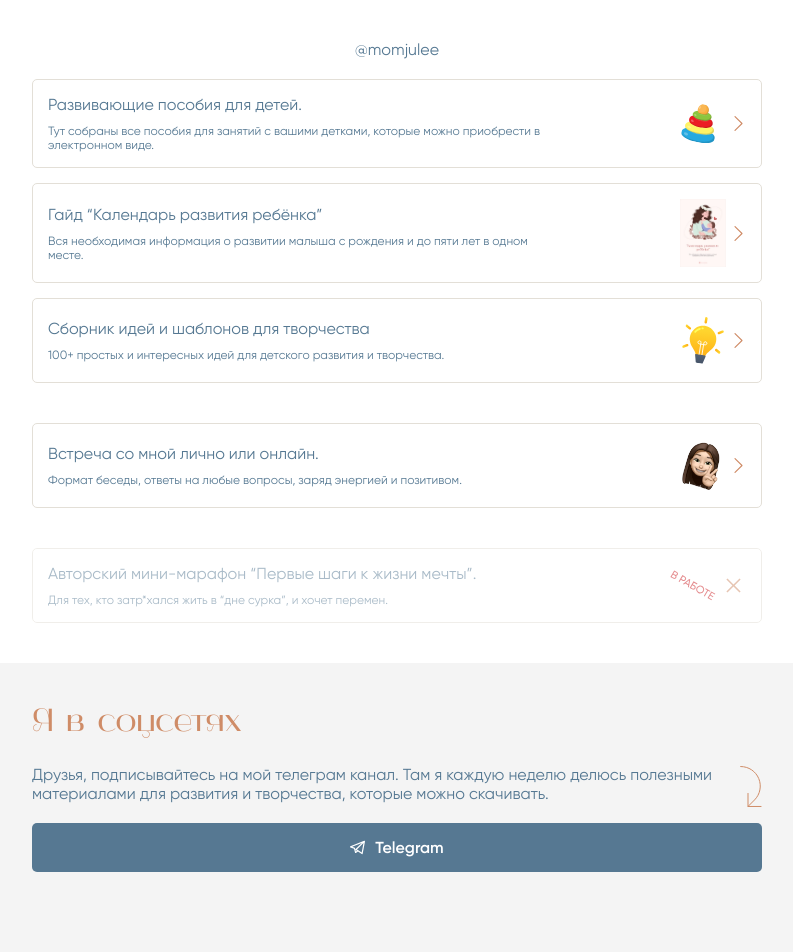
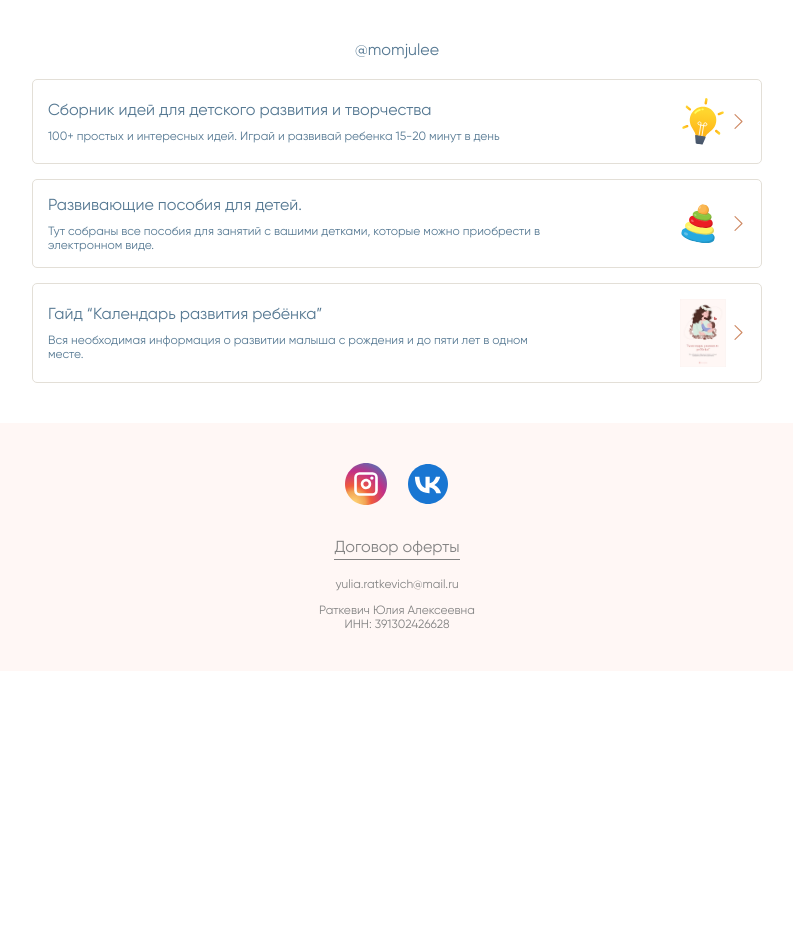
Before and after one commit to ratkevichnikita/julwebsite, a React (Create React App) app: page / in a window 1280 px wide. Shown: the top 952 px of the page, without its empty margins (243-1036 px from the left). After the commit the page ends 800 px from the top, so only its background shows below. Built offline with nearby package versions, Linux system fonts and the light colour scheme.

Commit message:
Изменил главную страницу

```diff
--- a/src/pages/Calendar/Calendar.js
+++ b/src/pages/Calendar/Calendar.js
@@ -97,7 +97,7 @@ const Calendar = () => {
               <h1>Раскройте потенциал вашего ребенка с помощью Календаря развития</h1>
               <p>Вся необходимая информация о развитии малыша с рождения и до пяти лет в одном месте.</p>
               {/*<button onClick={() => handleClick()} className={styles.button}>Купить календарь за 790 ₽</button>*/}
-              <Link to={"https://payform.ru/bl2P0w0/"} className={styles.button}>Купить календарь за 790 ₽</Link>
+              <Link to={"https://payform.ru/ns2PTvJ/"} className={styles.button}>Купить календарь за 790 ₽</Link>
             </div>
           </div>
           <div className={`${styles.headerAdv} ${styles.mobile}`}>
@@ -165,7 +165,7 @@ const Calendar = () => {
             </div>
             <img className={styles.feeds} src={feeds} alt="картинка листка"/>
             {/*<button onClick={() => handleClick()} className={styles.button}>Купить календарь за 790 ₽</button>*/}
-            <Link to={"https://payform.ru/bl2P0w0/"} className={`${styles.button} ${styles.center}`}>Купить календарь за 790 ₽</Link>
+            <Link to={"https://payform.ru/ns2PTvJ/"} className={`${styles.button} ${styles.center}`}>Купить календарь за 790 ₽</Link>
           </div>
         </div>
       </section>
@@ -219,7 +219,7 @@ const Calendar = () => {
                 <img className={styles.questionsImage2} src={cloudsMobile} alt="Фотография мамы и малыша"/>
               </div>
               {/*<button onClick={() => handleClick()} className={styles.button}>Купить календарь за 790 ₽</button>*/}
-              <Link to={"https://payform.ru/bl2P0w0/"} className={`${styles.button} ${styles.center}`}>Купить календарь за 790 ₽</Link>
+              <Link to={"https://payform.ru/ns2PTvJ/"} className={`${styles.button} ${styles.center}`}>Купить календарь за 790 ₽</Link>
             </div>
         </div>
       </section>
@@ -266,7 +266,7 @@ const Calendar = () => {
                 </div>
               </div>
               {/*<button onClick={() => handleClick()} className={styles.button}>Купить календарь за 790 ₽</button>*/}
-              <Link to={"https://payform.ru/bl2P0w0/"} className={`${styles.button} ${styles.center}`}>Купить календарь за 790 ₽</Link>
+              <Link to={"https://payform.ru/ns2PTvJ/"} className={`${styles.button} ${styles.center}`}>Купить календарь за 790 ₽</Link>
             </div>
 
           </div>
@@ -366,7 +366,7 @@ const Calendar = () => {
                   “Календарь развития ребенка” - это настольная книга для любых родителей, кто хочет правильно развивать и понимать своего ребенка от 0-5 лет.
                 </p>
                 {/*<button onClick={() => handleClick()} className={styles.button}>Купить календарь за 790 ₽</button>*/}
-                <Link to={"https://payform.ru/bl2P0w0/"} className={styles.button} >Купить календарь за 790 ₽</Link>
+                <Link to={"https://payform.ru/ns2PTvJ/"} className={styles.button} >Купить календарь за 790 ₽</Link>
               </div>
               <img src={calendar} alt="фотография Календаря развития"/>
           </div>
--- a/src/pages/Ideas/Ideas.js
+++ b/src/pages/Ideas/Ideas.js
@@ -53,9 +53,9 @@ const Ideas = () => {
           <div className={styles.offer}>
             <img src={main} alt="Фотография мамы и малыша"/>
             <div className={styles.offerTitle}>
-              <h1>Сборник простых идей и шаблонов для детского развития и творчества</h1>
+              <h1>Сборник простых идей для детского развития и творчества</h1>
               <p>В сборнике собаронно более 100 простых идей на разные темы и возраст с подробным описанием и необходимыми заготовки.</p>
-              <Link to={"https://payform.ru/ok2P0CU/"} className={styles.button}>Хочу сборник</Link>
+              <Link to={"https://payform.ru/oo2PTwc/"} className={styles.button}>Хочу сборник</Link>
             </div>
           </div>
           <div className={`${styles.headerAdv} ${styles.mobile}`}>
@@ -83,16 +83,19 @@ const Ideas = () => {
                 - <span>100+ </span> идей в одном месте
               </li>
               <li className={styles.advItem}>
+                - Всего <span>15-20</span>  минут в день. Для развития вашего малыша
+              </li>
+              <li className={styles.advItem}>
                 - <span>Бесплатное</span> пополнение каждую неделю
+              </li>
+              <li className={styles.advItem}>
+                - Специальная заготовка к каждой идеи. <span>Только распечатать</span>
               </li>
               <li className={styles.advItem}>
                 - <span>Подробное описание</span> для каждого шаблона
               </li>
               <li className={styles.advItem}>
                 - <span>Развитие</span> ребенка через игры. Просто и весело
-              </li>
-              <li className={styles.advItem}>
-                - Заготовка в кадому шаблону. <span>Только распечатать</span>
               </li>
             </ul>
 
@@ -147,7 +150,7 @@ const Ideas = () => {
                   </SwiperSlide>
                 </Swiper>
             </div>
-            <Link to={"https://payform.ru/ok2P0CU/"} className={`${styles.button} ${styles.reviewsButton}`}>Хочу сборник</Link>
+            <Link to={"https://payform.ru/oo2PTwc/"} className={`${styles.button} ${styles.reviewsButton}`}>Хочу сборник</Link>
           </div>
         </div>
       </section>
--- a/src/pages/Ideas/styles.module.css
+++ b/src/pages/Ideas/styles.module.css
@@ -42,7 +42,7 @@
 }
 
 .offerTitle {
-  max-width: 720px;
+  max-width: 580px;
 }
 
 .offerTitle p {
--- a/src/pages/Main/Main.js
+++ b/src/pages/Main/Main.js
@@ -11,6 +11,7 @@ import close from '../../images/main/close.svg';
 import telegram from '../../images/telegram.svg';
 import ideas from '../../images/main/ideas.svg';
 import calendar from '../../images/main/calendarcover.webp';
+import Footer from "../../components/Footer/Footer";
 
 const Main = () => {
   const navigate = useNavigate();
@@ -22,6 +23,24 @@ const Main = () => {
           <div className="prod">
                 <div className="prod__list">
                   <div className="prod__item">
+                    <div onClick={() => navigate('/ideas')} className="prod__card">
+                      <div className="prod__card-inner">
+                        <div className="propd__card-title">
+                          Сборник идей для детского развития и творчества
+                        </div>
+                        <p className="prod__card-description">
+                          100+ простых и интересных идей. Играй и развивай ребенка 15-20 минут в день
+                        </p>
+                      </div>
+                      <div className="prod__card-box">
+                        <div className="prod__card-img">
+                          <img src={ideas} alt="Иконка игрушки" />
+                        </div>
+                        <div className="prod__card-arrow">
+                          <img src={smallArrow} alt="стрелочка" />
+                        </div>
+                      </div>
+                    </div>
                     <div onClick={() => navigate('/products')} className="prod__card">
                       <div className="prod__card-inner">
                         <div className="propd__card-title">
@@ -58,104 +77,87 @@ const Main = () => {
                         </div>
                       </div>
                     </div>
-                    <div onClick={() => navigate('/ideas')} className="prod__card">
-                      <div className="prod__card-inner">
-                        <div className="propd__card-title">
-                          Сборник идей и шаблонов для творчества
-                        </div>
-                        <p className="prod__card-description">
-                          100+ простых и интересных идей для детского развития и творчества.
-                        </p>
-                      </div>
-                      <div className="prod__card-box">
-                        <div className="prod__card-img">
-                          <img src={ideas} alt="Иконка игрушки" />
-                        </div>
-                        <div className="prod__card-arrow">
-                          <img src={smallArrow} alt="стрелочка" />
-                        </div>
-                      </div>
-                    </div>
                   </div>
-                  <Link target={"_blank"} to={"https://wa.me/79506749016?text=%D0%9F%D1%80%D0%B8%D0%B2%D0%B5%D1%82!%20%F0%9F%91%8B%20%D0%9C%D0%B5%D0%BD%D1%8F%20%D0%B8%D0%BD%D1%82%D0%B5%D1%80%D0%B5%D1%81%D1%83%D0%B5%D1%82%20%D0%BA%D0%BE%D0%BD%D1%81%D1%83%D0%BB%D1%8C%D1%82%D0%B0%D1%86%D0%B8%D1%8F..."} className="prod__item">
+                  {/*<Link target={"_blank"} to={"https://wa.me/79506749016?text=%D0%9F%D1%80%D0%B8%D0%B2%D0%B5%D1%82!%20%F0%9F%91%8B%20%D0%9C%D0%B5%D0%BD%D1%8F%20%D0%B8%D0%BD%D1%82%D0%B5%D1%80%D0%B5%D1%81%D1%83%D0%B5%D1%82%20%D0%BA%D0%BE%D0%BD%D1%81%D1%83%D0%BB%D1%8C%D1%82%D0%B0%D1%86%D0%B8%D1%8F..."} className="prod__item">*/}
 
-                    <div className="prod__card">
-                      <div className="prod__card-inner">
-                        <div className="propd__card-title">
-                          Встреча со мной лично или онлайн.
-                        </div>
-                        <p className="prod__card-description">
-                          Формат беседы, ответы на любые вопросы,
-                          заряд энергией и позитивом.
-                        </p>
-                      </div>
-                      <div className="prod__card-box">
-                        <div className="prod__card-img">
-                          <img src={emodzi} alt="Иконка игрушки" />
-                        </div>
-                        <div className="prod__card-arrow">
-                          <img src={smallArrow} alt="стрелочка" />
-                        </div>
-                      </div>
-                    </div>
-                  </Link>
-                  <div className="prod__item closed">
-                    <div className="prod__card">
-                      <div className="prod__card-inner">
-                        <div className="propd__card-title">
-                          Авторский мини-марафон
-                          “Первые шаги к жизни мечты”.
-                        </div>
-                        <p className="prod__card-description">
-                          Для тех, кто затр*хался жить в “дне сурка”, и хочет перемен.
-                        </p>
-                      </div>
-                      <div className="prod__card-box">
-                        <div className="prod__card-img">
-                          <img src={inwork} alt="Иконка игрушки" />
-                        </div>
-                        <div className="prod__card-arrow">
-                          <img src={close} alt="стрелочка" />
-                        </div>
-                      </div>
-                    </div>
-                  </div>
+                  {/*  <div className="prod__card">*/}
+                  {/*    <div className="prod__card-inner">*/}
+                  {/*      <div className="propd__card-title">*/}
+                  {/*        Встреча со мной лично или онлайн.*/}
+                  {/*      </div>*/}
+                  {/*      <p className="prod__card-description">*/}
+                  {/*        Формат беседы, ответы на любые вопросы,*/}
+                  {/*        заряд энергией и позитивом.*/}
+                  {/*      </p>*/}
+                  {/*    </div>*/}
+                  {/*    <div className="prod__card-box">*/}
+                  {/*      <div className="prod__card-img">*/}
+                  {/*        <img src={emodzi} alt="Иконка игрушки" />*/}
+                  {/*      </div>*/}
+                  {/*      <div className="prod__card-arrow">*/}
+                  {/*        <img src={smallArrow} alt="стрелочка" />*/}
+                  {/*      </div>*/}
+                  {/*    </div>*/}
+                  {/*  </div>*/}
+                  {/*</Link>*/}
+                  {/*<div className="prod__item closed">*/}
+                  {/*  <div className="prod__card">*/}
+                  {/*    <div className="prod__card-inner">*/}
+                  {/*      <div className="propd__card-title">*/}
+                  {/*        Авторский мини-марафон*/}
+                  {/*        “Первые шаги к жизни мечты”.*/}
+                  {/*      </div>*/}
+                  {/*      <p className="prod__card-description">*/}
+                  {/*        Для тех, кто затр*хался жить в “дне сурка”, и хочет перемен.*/}
+                  {/*      </p>*/}
+                  {/*    </div>*/}
+                  {/*    <div className="prod__card-box">*/}
+                  {/*      <div className="prod__card-img">*/}
+                  {/*        <img src={inwork} alt="Иконка игрушки" />*/}
+                  {/*      </div>*/}
+                  {/*      <div className="prod__card-arrow">*/}
+                  {/*        <img src={close} alt="стрелочка" />*/}
+                  {/*      </div>*/}
+                  {/*    </div>*/}
+                  {/*  </div>*/}
+                  {/*</div>*/}
                 </div>
           </div>
         </div>
       </section>
-      <section className="section bg">
-        <div className="wrapper">
-          <div className="social">
-            <div className="social__title">
-              <h2>Я в соцсетях</h2>
-            </div>
-            <div className="social__list">
-              <div className="social__item">
-                <p>
-                  Друзья, подписывайтесь на мой телеграм канал.
-                  Там я каждую неделю делюсь полезными материалами для развития и творчества, которые можно скачивать.
-                  <img src={arrow} alt="стрелка" />
-                </p>
-                <a href="https://t.me/detskoe_razvitie_tvorchestvo" rel="nofollow noreferrer" target="_blank" className="button">
-                  <img src={telegram} alt="телеграм" />
-                    Telegram
-                </a>
-              </div>
-            </div>
-          </div>
-        </div>
-      </section>
-      <section className={"section"}>
-        <div className="wrapper">
-          <p style={{marginBottom: "30px"}}>
-            Если вы хотите сказать нам Спасибо за идеи и наше творчество. Переходите по ссылке ниже.
-          </p>
-          <button  onClick={() => navigate('/donation')} className="button">
-            Сказать спасибо
-          </button>
-        </div>
-      </section>
+      {/*<section className="section bg">*/}
+      {/*  <div className="wrapper">*/}
+      {/*    <div className="social">*/}
+      {/*      <div className="social__title">*/}
+      {/*        <h2>Я в соцсетях</h2>*/}
+      {/*      </div>*/}
+      {/*      <div className="social__list">*/}
+      {/*        <div className="social__item">*/}
+      {/*          <p>*/}
+      {/*            Друзья, подписывайтесь на мой телеграм канал.*/}
+      {/*            Там я каждую неделю делюсь полезными материалами для развития и творчества, которые можно скачивать.*/}
+      {/*            <img src={arrow} alt="стрелка" />*/}
+      {/*          </p>*/}
+      {/*          <a href="https://t.me/detskoe_razvitie_tvorchestvo" rel="nofollow noreferrer" target="_blank" className="button">*/}
+      {/*            <img src={telegram} alt="телеграм" />*/}
+      {/*              Telegram*/}
+      {/*          </a>*/}
+      {/*        </div>*/}
+      {/*      </div>*/}
+      {/*    </div>*/}
+      {/*  </div>*/}
+      {/*</section>*/}
+      {/*<section className={"section"}>*/}
+      {/*  <div className="wrapper">*/}
+      {/*    <p style={{marginBottom: "30px"}}>*/}
+      {/*      Если вы хотите сказать нам Спасибо за идеи и наше творчество. Переходите по ссылке ниже.*/}
+      {/*    </p>*/}
+      {/*    <button  onClick={() => navigate('/donation')} className="button">*/}
+      {/*      Сказать спасибо*/}
+      {/*    </button>*/}
+      {/*  </div>*/}
+      {/*</section>*/}
+      <Footer bg={true} />
     </>
   );
 };
```
